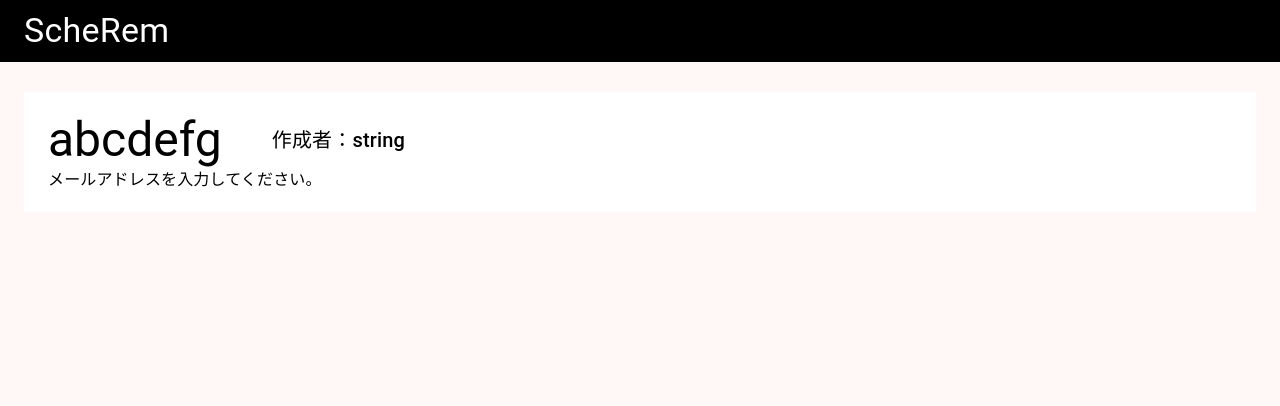
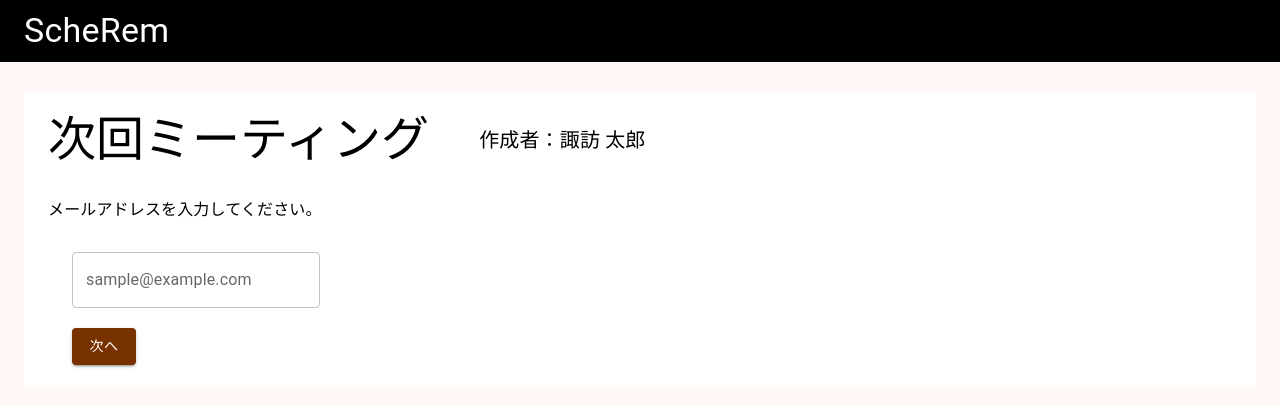
Before and after one commit to mochi-yu/sche-rem-next, a Next.js app: page /email/1 in a window 1280 px wide. Shown: the top 406 px of the page. Built offline with nearby package versions, Linux system fonts and the light colour scheme.

Commit message:
add: テキストフィールドと次へボタンの実装(仮)

```diff
--- a/app/email/[groupID]/page.tsx
+++ b/app/email/[groupID]/page.tsx
@@ -1,10 +1,10 @@
-import { Typography, Container, Stack } from "@mui/material"
+import { Typography, Container, Stack, TextField, Button } from "@mui/material"
 
 export default function EmailPage({params} : {params: {groupID: string}}) {
   const sampleData = {
     "groupID": "abcde",
-    "groupName": "abcdefg",
-    "author": "string",
+    "groupName": "次回ミーティング",
+    "author": "諏訪 太郎",
     "groupUsers": [
       "sample@example.com",
       "sample@example.com",
@@ -28,14 +28,17 @@ export default function EmailPage({params} : {params: {groupID: string}}) {
   return (
     <>
       <Container sx={{my: "30px"}} maxWidth={false}>
-        <Container sx={{my: "20px", bgcolor: "white", py: "20px", px: "30px"}} maxWidth={false}>
-          <Stack direction="row"  alignItems="center">
+        <Container sx={{my: "20px", bgcolor: "white", py: "20px", px: "20px"}} maxWidth={false}>
+          <Stack direction="row" alignItems="center">
             <Typography children={sampleData["groupName"]} variant="h3" sx={{mr: "50px"}} />
             <Typography variant="h6">作成者：{sampleData["author"]}</Typography>
           </Stack>
 
-          <Typography variant="body1">メールアドレスを入力してください。</Typography>
-
+          <Typography variant="body1" sx={{py: "30px"}}>メールアドレスを入力してください。</Typography>
+          <Container sx={{alignItems: "center"}}>
+            <TextField id="outlined-basic" label="sample@example.com" variant="outlined"/><br></br>
+            <Button variant="contained" sx={{bgcolor: "#783200", mt: "20px"}}>次へ</Button>
+          </Container>
         </Container>
       </Container>
     </>
```
